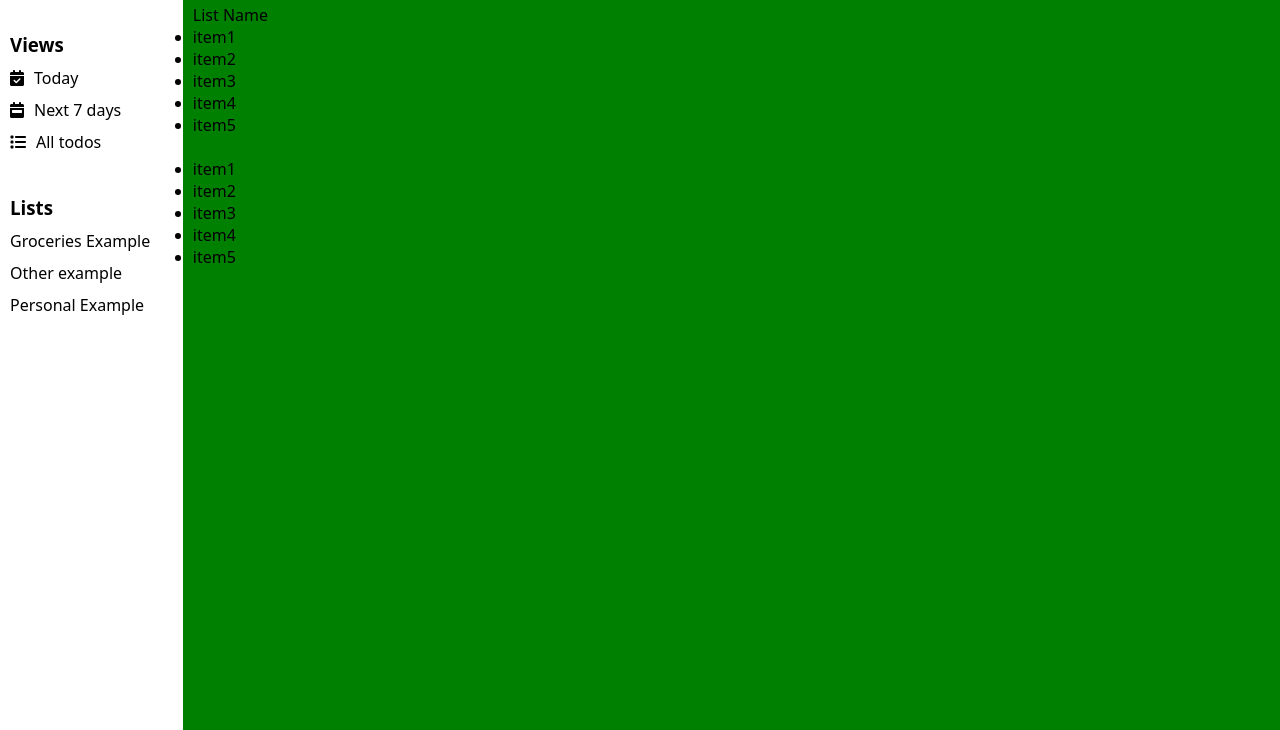
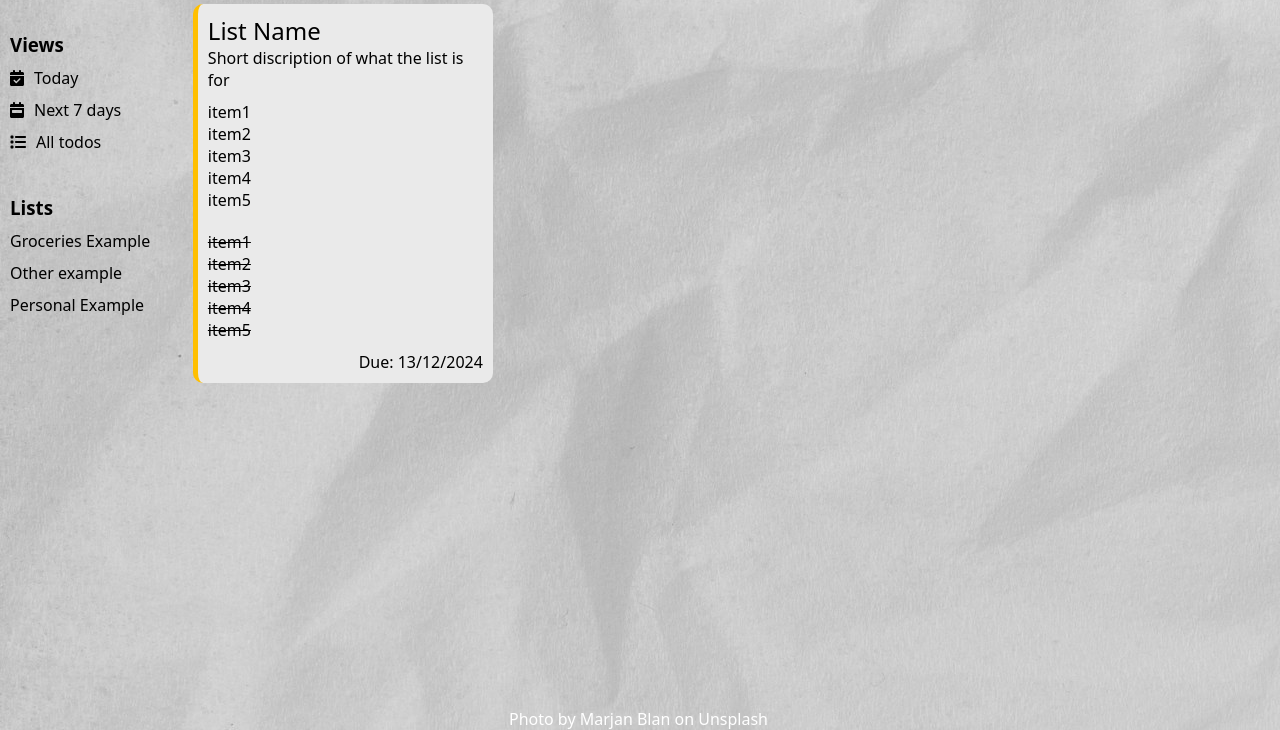
Before and after one commit to kimdogbe/todo_or_not, a website built with webpack: page src/template.html in a window 1280 px wide. Shown: the part 70-800 px from the top of the page. Built offline with nearby package versions, Linux system fonts and the light colour scheme.

Commit message:
Add styling for content section

```diff
--- a/src/style.css
+++ b/src/style.css
@@ -10,6 +10,7 @@ body {
   grid-template-columns: 1fr 6fr;
   grid-template-rows: 4rem 1fr;
   height: 100vh;
+  background-image: url(../images/paper.jpg);
 }
 
 #sidebar,
@@ -23,8 +24,8 @@ body {
   display: grid;
   align-content: start;
   grid-row: 1 / -1;
-
   gap: 10px;
+  overflow-y: scroll;
 }
 
 #user {
@@ -57,7 +58,7 @@ body {
   margin-right: 10px;
 }
 
-/* sidebar and sidebar contents */
+/* navbar and navbar contents */
 #navbar {
   display: grid;
   grid-template-columns: 1fr 1fr;
@@ -81,7 +82,55 @@ body {
   background-color: rgb(240, 243, 255);
 }
 
+/* main list contents */
 #content {
-  background-color: green;
+  display: grid;
   grid-column: 2 / 3;
+  overflow-x: scroll;
 }
+
+#attribute {
+  position: fixed;
+  bottom: 0;
+  right: 40%;
+  color: white;
+}
+
+a {
+  text-decoration: none;
+  color: white;
+}
+
+.list {
+  display: grid;
+  padding: 10px;
+  background-color: rgb(234, 234, 234);
+  border-radius: 10px;
+  width: 300px;
+  height: fit-content;
+  border-left: 5px solid rgb(255, 191, 0);
+}
+
+.list-name {
+  font-size: 1.5rem;
+}
+
+li {
+  list-style: none;
+}
+
+.complete li {
+  text-decoration: line-through;
+}
+
+.complete {
+  margin: 10px 0px;
+}
+
+.incomplete {
+  margin: 10px 0px;
+}
+
+.due-date {
+  text-align: right;
+}
--- a/src/template.html
+++ b/src/template.html
@@ -55,6 +55,7 @@
   <div id="content">
     <div class="list">
       <div class="list-name">List Name</div>
+      <div class="list-disc">Short discription of what the list is for</div>
       <div class="list-items incomplete">
         <ul>
           <li>item1</li>
@@ -64,8 +65,8 @@
           <li>item5</li>
         </ul>
       </div>
-      <br>
-      <div class="list-items incomplete">
+
+      <div class="list-items complete">
         <ul>
           <li>item1</li>
           <li>item2</li>
@@ -74,6 +75,9 @@
           <li>item5</li>
         </ul>
       </div>
+      <div class="due-date">Due: 13/12/2024</div>
+    </div>
+    <div id="attribute">Photo by <a href="https://unsplash.com/@marjan_blan?utm_content=creditCopyText&utm_medium=referral&utm_source=unsplash">Marjan Blan</a> on <a href="https://unsplash.com/photos/white-textile-on-brown-wooden-table-_kUxT8WkoeY?utm_content=creditCopyText&utm_medium=referral&utm_source=unsplash">Unsplash</a>
     </div>
   </div>
 </body>
```
Also changed, not shown: images/paper.jpg (added).
